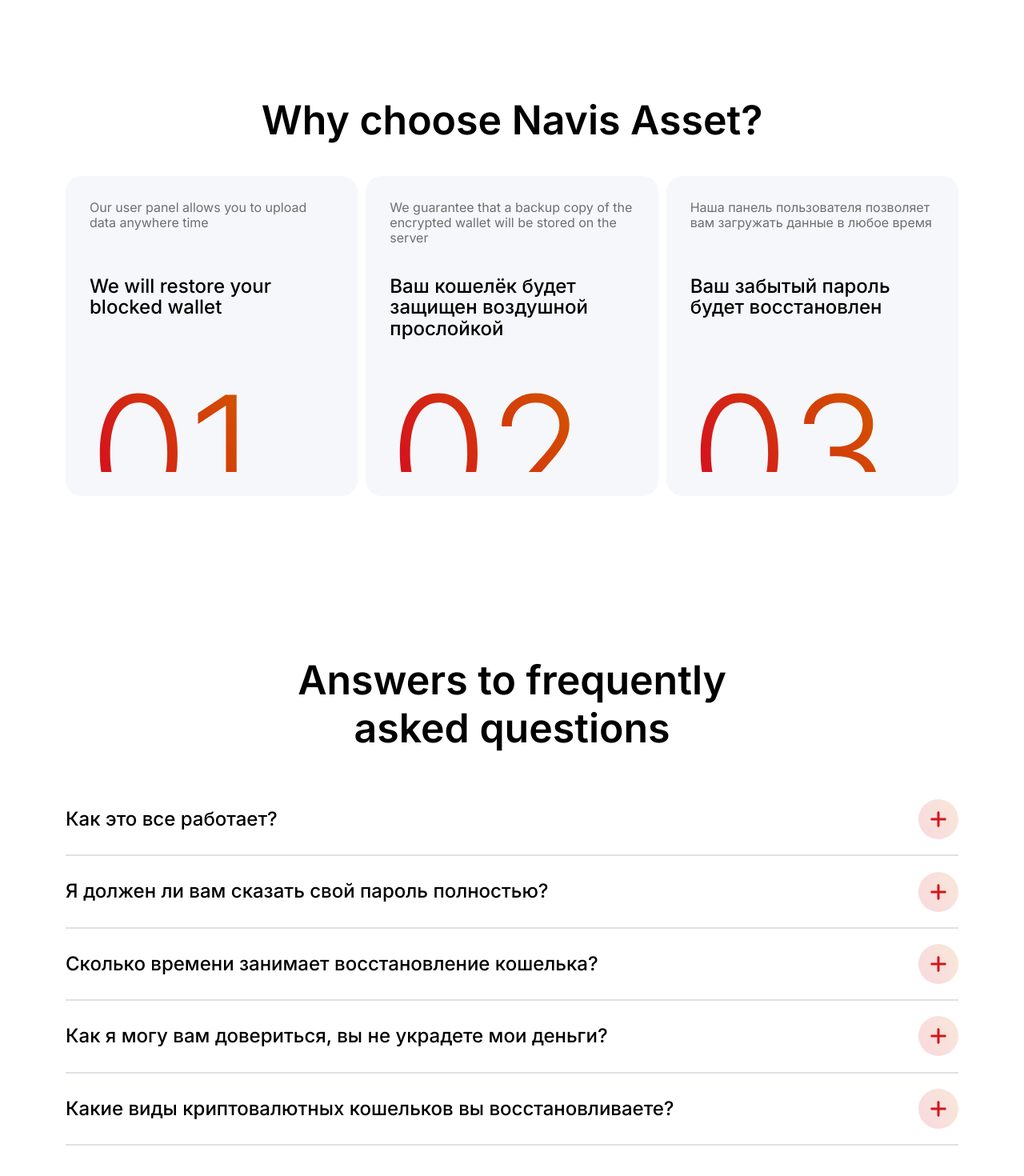
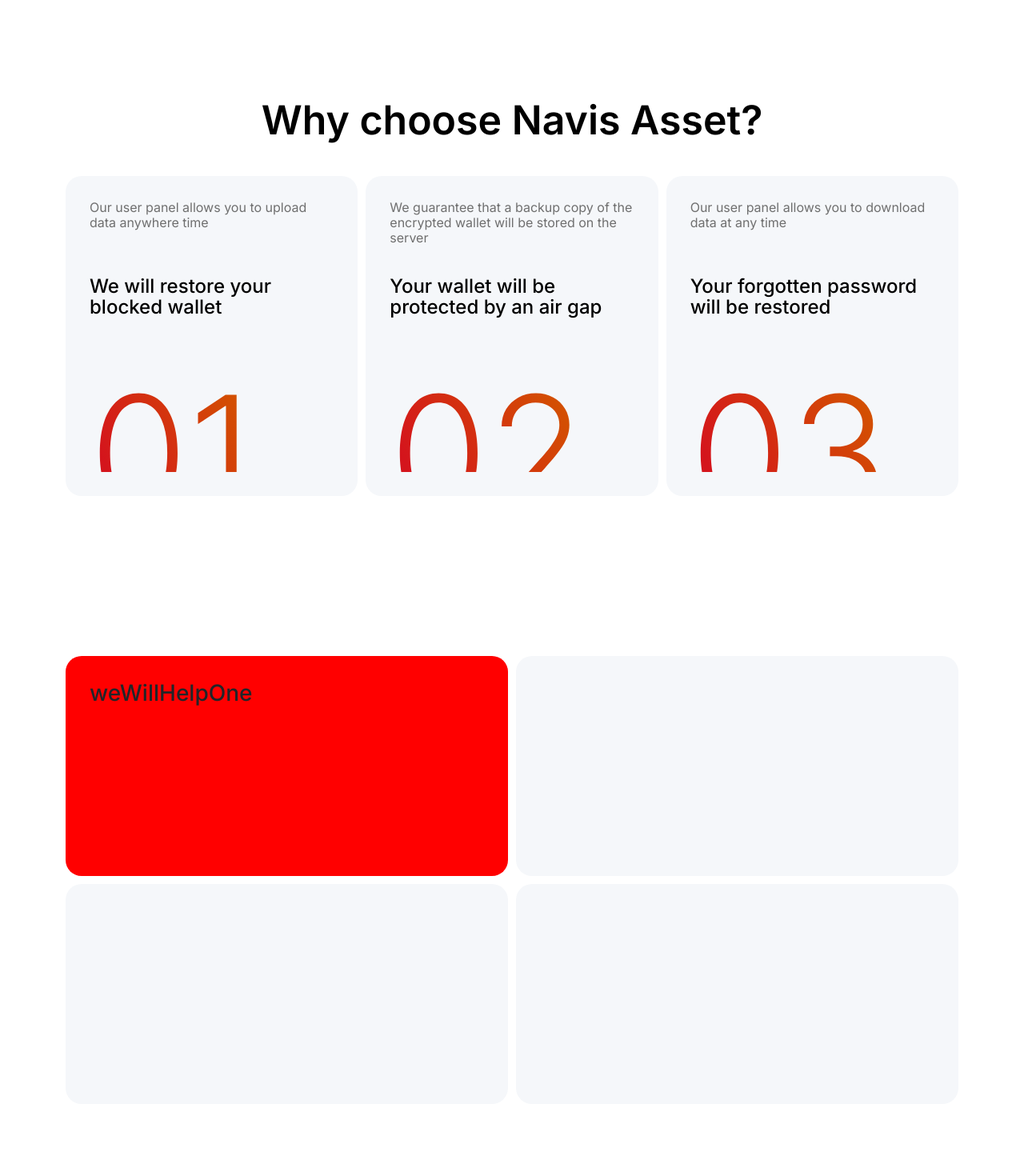
Before and after one commit to iliasovIhsan04/navis-asset, a React (Create React App) app: page / in a window 1280 px wide. Shown: the part 941-2411 px from the top of the page at 80% size. Built offline with nearby package versions, Linux system fonts and the light colour scheme.

Commit message:
we-will-help

```diff
--- a/src/assets/css/app.css
+++ b/src/assets/css/app.css
@@ -42,12 +42,14 @@
   background-position: center;
   border-radius: 30px;
 }
-.team-box-conditions-block {
+.team-box-conditions-block,
+.we-will-help {
   display: grid;
   grid-template-columns: repeat(auto-fit, minmax(210px, 1fr));
   gap: 10px;
   margin: 40px 0 0 0;
 }
+
 .team-box-conditions-box {
   background: #f5f7fa;
   border-radius: 20px;
@@ -80,3 +82,15 @@
 .team-contitions-img3::before {
   background-image: url("../img/number3.svg") !important;
 }
+.we-will-help {
+  grid-template-columns: repeat(auto-fit, minmax(366px, 1fr)) !important;
+}
+.we-will-help div {
+  height: 275px;
+  padding: 30px;
+  border-radius: 20px;
+  background: #f5f7fa;
+}
+.we-will-help div:first-child {
+  background: red;
+}
--- a/src/assets/css/main.css
+++ b/src/assets/css/main.css
@@ -11,14 +11,12 @@
     margin: 100px 0;
   }
 }
-
-#faq h2{
-    width: 60%;
-    margin: 0 auto;
-    padding-bottom: 40px;
-    text-align: center;
+#faq h2 {
+  width: 60%;
+  margin: 0 auto;
+  padding-bottom: 40px;
+  text-align: center;
 }
-
 .question-container {
   width: 100%;
   background: transparent;
@@ -26,7 +24,6 @@
   cursor: pointer;
   padding: 1px 0 !important;
 }
-
 .question-box {
   width: 50px;
   height: 50px;
@@ -37,16 +34,13 @@
     rgba(211, 84, 0, 0.15) 87.43%
   );
 }
-
 .arrow {
-    color: #D4151C;
+  color: #d4151c;
 }
-
 .question-content {
   padding: 30px 0 !important;
   margin: 0 !important;
 }
-
 .answer-description {
   font-size: 17px;
   font-weight: 400;
@@ -55,12 +49,10 @@
   padding-right: 100px;
   color: #6f6f6f;
 }
-
 .answer-container {
   overflow: hidden;
   transition: max-height 0.5s ease;
 }
-
 .border {
   width: 100%;
   height: 1px !important;
--- a/src/components/Main/Main.jsx
+++ b/src/components/Main/Main.jsx
@@ -3,6 +3,7 @@
 import Partners from "./Partners";
 import Faq from "./Faq/Faq";
 import WhyСhooseTeam from "./WhyСhooseTeam";
+import WeWillHelp from "./WeWillHelp";
 
 const Main = () => {
   return (
@@ -10,6 +11,7 @@
       <WalletRecovery />
       <Partners />
       <WhyСhooseTeam />
+      <WeWillHelp />
       <Faq />
     </main>
   );
--- /dev/null
+++ b/src/components/Main/WeWillHelp.jsx
@@ -0,0 +1,20 @@
+import { t } from "i18next";
+import React from "react";
+
+const WeWillHelp = () => {
+  return (
+    <div className="container">
+      <div className="we-will-help">
+        <div>
+          {/* <div></div> */}
+          <h3>{t("weWillHelpOne")}</h3>
+        </div>
+        <div></div>
+        <div></div>
+        <div></div>
+      </div>
+    </div>
+  );
+};
+
+export default WeWillHelp;
--- a/src/components/Main/WhyСhooseTeam.jsx
+++ b/src/components/Main/WhyСhooseTeam.jsx
@@ -22,24 +22,17 @@
               className=" d-flex flex-column justify-content-between"
               style={{ height: "245px" }}
             >
-              <h3 className="title-h3">
-                Ваш кошелёк будет защищен воздушной прослойкой
-              </h3>
+              <h3 className="title-h3">{t("chooseTitle2")}</h3>
               <div className="team-contitions-img2"></div>
             </div>
           </div>
           <div className="team-box-conditions-box  d-flex flex-column justify-content-between">
-            <span className="text-span">
-              Наша панель пользователя позволяет вам загружать данные в любое
-              время
-            </span>
+            <span className="text-span">{t("chooseText3")}</span>
             <div
               className=" d-flex flex-column justify-content-between"
               style={{ height: "245px" }}
             >
-              <h3 className="title-h3">
-                Ваш забытый пароль будет восстановлен
-              </h3>
+              <h3 className="title-h3">{t("chooseTitle3")}</h3>
               <div className="team-contitions-img3"></div>
             </div>
           </div>
--- a/src/i18.js
+++ b/src/i18.js
@@ -25,10 +25,15 @@
           faq: "Ответы на часто задаваемые вопросы",
           choose: "Почему выбирают Navis Asset?",
           chooseTitle1: "Восстановим ваш заблокированный кошелёк",
+          chooseTitle2: "Ваш кошелёк будет защищен воздушной прослойкой",
+          chooseTitle3: "Ваш забытый пароль будет восстановлен",
           chooseText1:
             "Наша панель пользователя позволяет вам загружать данные в любое время",
           chooseText2:
             "Гарантируем, что резервная копия зашифрованного кошелька будет хнариться в сервере",
+          chooseText3:
+            "Наша панель пользователя позволяет вам загружать данные в любое время",
+          weHelpTitleOne: "Если ваш пароль не работает",
         },
       },
       en: {
@@ -48,9 +53,13 @@
           faq: "Answers to frequently asked questions",
           choose: "Why choose Navis Asset?",
           chooseTitle1: "We will restore your blocked wallet",
+          chooseTitle2: "Your wallet will be protected by an air gap",
+          chooseTitle3: "Your forgotten password will be restored",
           chooseText1: "Our user panel allows you to upload data anywhere time",
           chooseText2:
             "We guarantee that a backup copy of the encrypted wallet will be stored on the server",
+          chooseText3: "Our user panel allows you to download data at any time",
+          weHelpTitleOne: "If your password doesn't work",
         },
       },
     },
```
